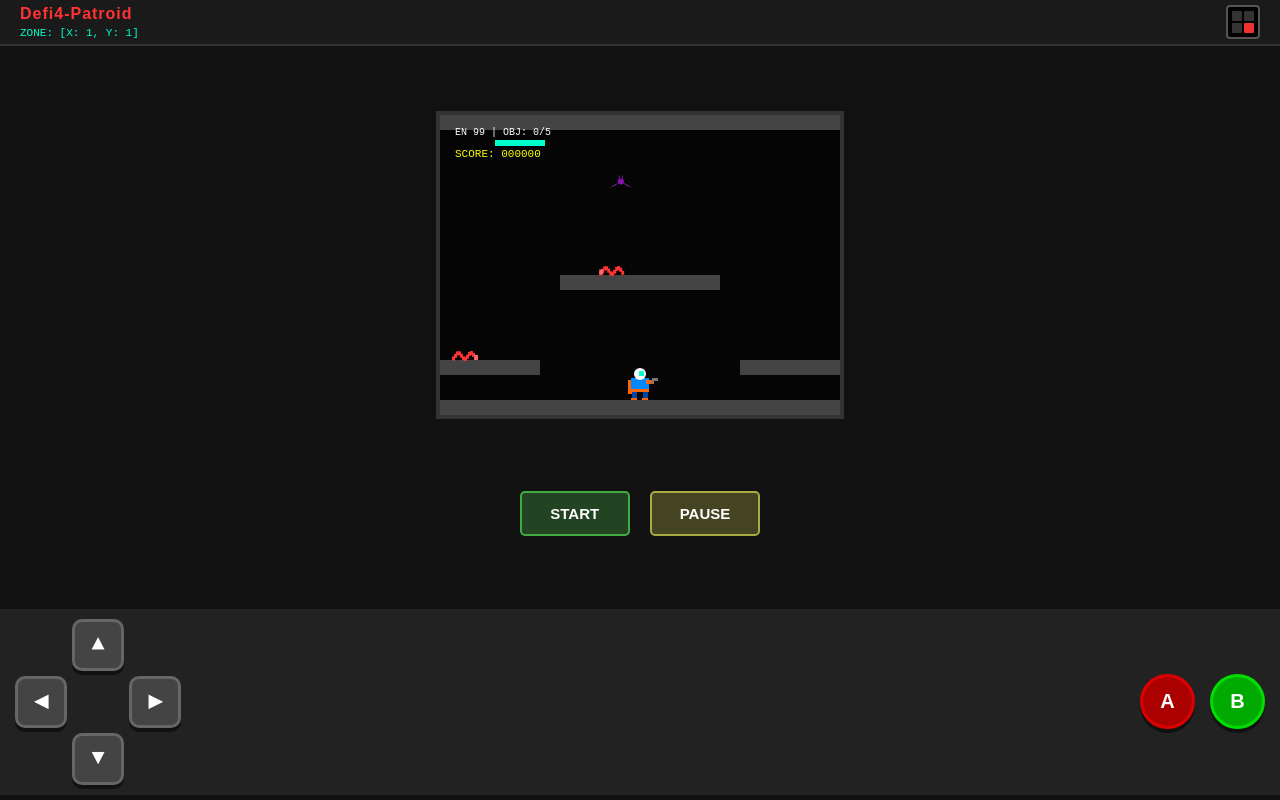
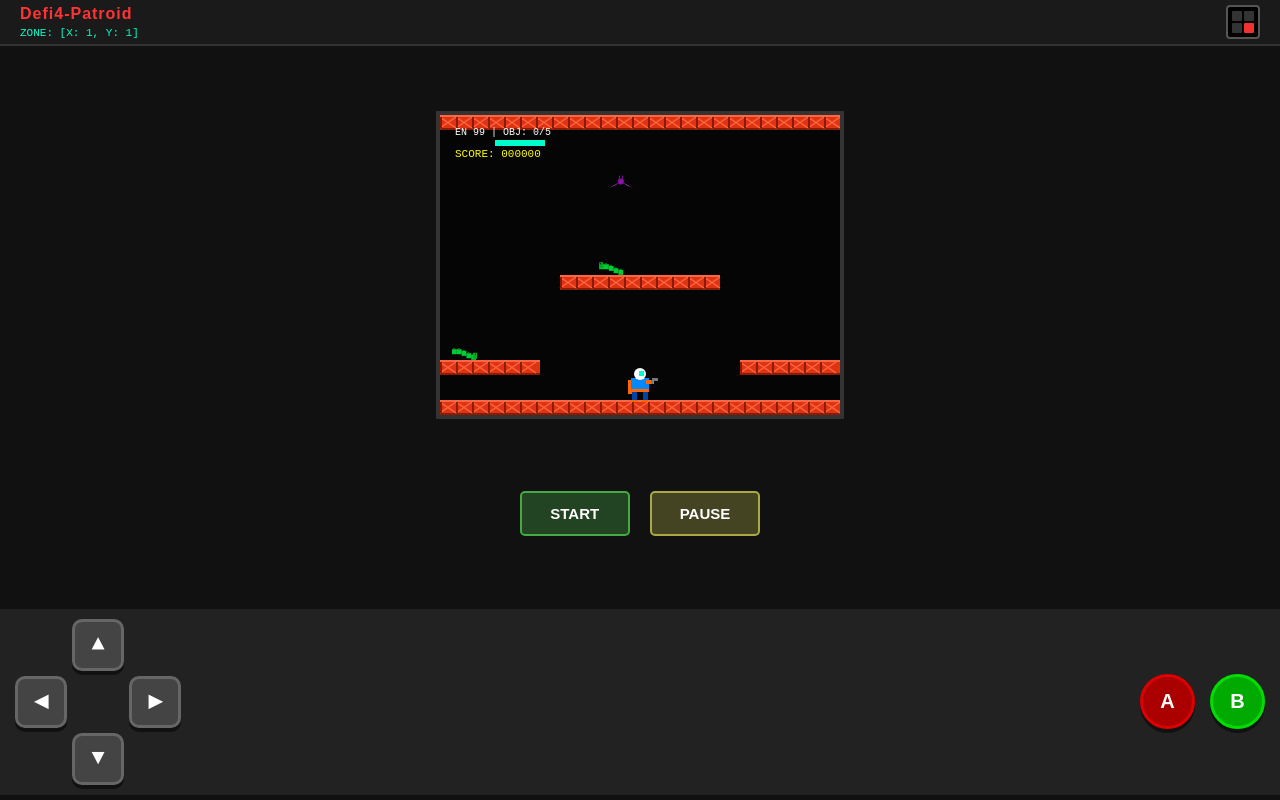
Before and after one commit to PatROM11/Defi5-Patroid2, a plain HTML site: page index.html in a window 1280 px wide. Both pictures are taken after a click on the button "START". Drawn offline with Linux system fonts and the light colour scheme.

Commit message:
Refactor audio management and enemy attributes

```diff
--- a/index.html
+++ b/index.html
@@ -147,7 +147,7 @@
 
     // --- SYSTÈME AUDIO EMBARQUÉ + GÉNÉRATEUR DE MUSIQUE RÉTRO ---
     let audioCtx = null;
-    let introInterval = null; // Gère la boucle de la musique d'intro
+    let introInterval = null;
 
     function initAudio() {
         if (!audioCtx) {
@@ -155,7 +155,6 @@
         }
     }
 
-    // Joue une note unique synthétisée à un moment précis
     function jouerNote(frequence, typeOnde, volume, depart, duree) {
         if (!audioCtx) return;
         let osc = audioCtx.createOscillator();
@@ -180,10 +179,9 @@
             if (introInterval) { clearInterval(introInterval); introInterval = null; }
             return;
         }
-        if (introInterval) return; // Déjà en cours de lecture
+        if (introInterval) return;
 
-        // Petite boucle mélodique rétro d'ambiance mystérieuse/exploration (style Metroid)
-        const notesIntro = [130.81, 146.83, 155.56, 196.00, 155.56, 196.00, 220.00, 196.00]; // Do, Ré, Mib, Sol...
+        const notesIntro = [130.81, 146.83, 155.56, 196.00, 155.56, 196.00, 220.00, 196.00];
         let indexNote = 0;
 
         introInterval = setInterval(() => {
@@ -198,24 +196,22 @@
 
     function jouerFanfareVictoire() {
         gererMusiqueIntro(false);
-        // Mélodie héroïque montante et joyeuse
         let rythme = 0.12;
-        jouerNote(261.63, 'square', 0.1, 0 * rythme, 0.1); // Do
-        jouerNote(329.63, 'square', 0.1, 1 * rythme, 0.1); // Mi
-        jouerNote(392.00, 'square', 0.1, 2 * rythme, 0.1); // Sol
-        jouerNote(523.25, 'square', 0.1, 3 * rythme, 0.15); // Do Octave
-        jouerNote(392.00, 'square', 0.1, 4.5 * rythme, 0.1); // Sol
-        jouerNote(523.25, 'square', 0.12, 5.5 * rythme, 0.4); // Do Octave soutenu !
+        jouerNote(261.63, 'square', 0.1, 0 * rythme, 0.1);
+        jouerNote(329.63, 'square', 0.1, 1 * rythme, 0.1);
+        jouerNote(392.00, 'square', 0.1, 2 * rythme, 0.1);
+        jouerNote(523.25, 'square', 0.1, 3 * rythme, 0.15);
+        jouerNote(392.00, 'square', 0.1, 4.5 * rythme, 0.1);
+        jouerNote(523.25, 'square', 0.12, 5.5 * rythme, 0.4);
     }
 
     function jouerFanfareDefaite() {
         gererMusiqueIntro(false);
-        // Notes lourdes, dramatiques et descendantes
         let rythme = 0.16;
-        jouerNote(220.00, 'sawtooth', 0.12, 0 * rythme, 0.15); // La
-        jouerNote(207.65, 'sawtooth', 0.12, 1 * rythme, 0.15); // Lab
-        jouerNote(196.00, 'sawtooth', 0.12, 2 * rythme, 0.15); // Sol
-        jouerNote(174.61, 'sawtooth', 0.15, 3 * rythme, 0.5);  // Fa bas et dramatique
+        jouerNote(220.00, 'sawtooth', 0.12, 0 * rythme, 0.15);
+        jouerNote(207.65, 'sawtooth', 0.12, 1 * rythme, 0.15);
+        jouerNote(196.00, 'sawtooth', 0.12, 2 * rythme, 0.15);
+        jouerNote(174.61, 'sawtooth', 0.15, 3 * rythme, 0.5);
     }
 
     function jouerSon(type) {
@@ -319,7 +315,7 @@
                     if (!(x === carteX && y === carteY)) {
                         ennemis.push({ type: 'volant', x: 200, y: 140, w: 24, h: 16, angle: 0, xOrigine: 200, yOrigine: 140 });
                         ennemis.push({ type: 'volant', x: 200, y: 80, w: 24, h: 16, angle: Math.PI, xOrigine: 200, yOrigine: 80 });
-                        ennemis.push({ type: 'rampant', x: 50, y: 170, w: 24, h: 10, vX: 1.0, limiteG: 45, limiteD: 115 });
+                        ennemis.push({ type: 'rampant', x: 50, y: 173, w: 24, h: 12, vX: 1.0, limiteG: 45, limiteD: 115 });
                     }
                 }
                 else {
@@ -330,8 +326,8 @@
                     platesformes.push({ x: 0, y: 0, w: 400, h: 15 });
                     platesformes.push({ x: 0, y: 285, w: 400, h: 15 });
 
-                    ennemis.push({ type: 'rampant', x: 140, y: 150, w: 24, h: 10, vX: 1.2, limiteG: 125, limiteD: 250 });
-                    ennemis.push({ type: 'rampant', x: 20, y: 235, w: 24, h: 10, vX: -1.0, limiteG: 5, limiteD: 75 });
+                    ennemis.push({ type: 'rampant', x: 140, y: 148, w: 24, h: 12, vX: 1.2, limiteG: 125, limiteD: 250 });
+                    ennemis.push({ type: 'rampant', x: 20, y: 233, w: 24, h: 12, vX: -1.0, limiteG: 5, limiteD: 75 });
                     ennemis.push({ type: 'volant', x: 200, y: 70, w: 24, h: 16, angle: x * 1.5, xOrigine: 200, yOrigine: 70 });
                 }
                 monde[x][y] = { plateformes: platesformes, ennemis: ennemis, objets: [] };
@@ -471,7 +467,6 @@
     btnPause.addEventListener('click', declencherPause);
 
     function detecterSelectionMenu(e) {
-        // Active et démarre la musique d'intro dès le premier clic de l'utilisateur sur le menu !
         gererMusiqueIntro(true);
 
         if (gameState !== 'TITLE') return;
@@ -549,7 +544,7 @@
     document.getElementById('btn-tir').addEventListener('mousedown', gererTir);
 
     function lancerLeJeu() {
-        gererMusiqueIntro(false); // Coupe l'intro quand la partie commence
+        gererMusiqueIntro(false);
 
         let t = 2;
         if (niveauChoisi === 2) t = 3;
@@ -576,7 +571,7 @@
         tailleMonde = 2;
         genererMonde(2);
         dessinerMinimap();
-        gererMusiqueIntro(true); // Relance automatiquement la musique d'intro
+        gererMusiqueIntro(true);
     }
 
     function gererCollisionsPlatesformes() {
@@ -609,7 +604,6 @@
 
     function update() {
         if (gameState === 'TITLE') {
-            // Relance en continu si l'utilisateur a déjà interagi avec l'écran
             if(audioCtx && audioCtx.state === 'running') gererMusiqueIntro(true);
             return;
         }
@@ -671,7 +665,7 @@
 
                         if (chiffresTrouves >= totalChiffres) {
                             gameState = 'VICTORY';
-                            jouerFanfareVictoire(); // Déclenche la fanfare de victoire !
+                            jouerFanfareVictoire();
                         }
                     } else {
                         player.energie -= 15;
@@ -680,7 +674,7 @@
                         if (player.energie <= 0) {
                             player.energie = 0;
                             gameState = 'GAMEOVER';
-                            jouerFanfareDefaite(); // Déclenche la fanfare de défaite !
+                            jouerFanfareDefaite();
                         }
                     }
                 }
@@ -735,7 +729,7 @@
                     if (player.energie <= 0) {
                         player.energie = 0;
                         gameState = 'GAMEOVER';
-                        jouerFanfareDefaite(); // Déclenche la fanfare de défaite !
+                        jouerFanfareDefaite();
                     }
                 }
             }
@@ -747,21 +741,37 @@
         let posY = e.y + oy;
 
         if (e.type === 'rampant') {
-            ctx.fillStyle = '#ff3333';
             let directionMonstre = e.vX > 0 ? 1 : -1;
+            ctx.fillStyle = '#00cc33'; // Beau vert serpent
 
-            ctx.beginPath();
-            for (let i = 0; i < e.w; i += 2) {
-                let modifY = Math.sin((tickAnimation * 0.2) + (i * 0.5)) * 3;
-                ctx.fillRect(posX + i, posY + modifY + 4, 3, 4);
+            // Dessin du corps ondulant en segments carrés pixelisés
+            let nbSegments = 5;
+            let tailleSegment = e.w / nbSegments;
+
+            for (let i = 0; i < nbSegments; i++) {
+                let segX = posX + (i * tailleSegment);
+                // Oscillation sinusoïdale décalée pour créer l'effet de reptation
+                let modifY = Math.sin((tickAnimation * 0.25) + (i * 0.8)) * 3;
+
+                // Dessin du segment de corps
+                ctx.fillRect(segX, posY + modifY + 4, tailleSegment, 5);
+
+                // Petites écailles plus sombres sur le dessus
+                ctx.fillStyle = '#008822';
+                ctx.fillRect(segX + 1, posY + modifY + 3, 2, 1);
+                ctx.fillStyle = '#00cc33';
             }
 
-            ctx.fillStyle = '#ff6666';
-            if (directionMonstre === 1) {
-                ctx.fillRect(posX + e.w - 2, posY + Math.sin((tickAnimation * 0.2) + (e.w * 0.5)) * 3 + 2, 4, 5);
-            } else {
-                ctx.fillRect(posX, posY + Math.sin((tickAnimation * 0.2)) * 3 + 2, 4, 5);
-            }
+            // Dessin de la tête (à l'avant selon la direction)
+            ctx.fillStyle = '#00aa22';
+            let teteX = directionMonstre === 1 ? posX + e.w - 3 : posX;
+            let modifYTete = Math.sin((tickAnimation * 0.25) + (directionMonstre === 1 ? nbSegments : 0) * 0.8) * 3;
+            ctx.fillRect(teteX, posY + modifYTete + 2, 4, 6);
+
+            // Petit œil noir pour lui donner de l'expression
+            ctx.fillStyle = '#000000';
+            let oeilX = directionMonstre === 1 ? teteX + 2 : teteX + 1;
+            ctx.fillRect(oeilX, posY + modifYTete + 3, 1, 1);
         }
         else if (e.type === 'volant') {
             let centreX = posX + (e.w / 2);
@@ -802,12 +812,31 @@
         }
 
         ctx.fillStyle = '#0044aa';
-        let decalageJambe = (Math.floor(tickAnimation / 5) % 2 === 0 && player.vitesseX !== 0) ? 2 : 0;
-        ctx.fillRect(px + 2, py + 24, 5, 8 + (decalageJambe === 0 ? 0 : -1));
-        ctx.fillRect(px + pw - 7, py + 24, 5, 8 + (decalageJambe === 0 ? -1 : 0));
+        let hauteurJambeG = 8;
+        let hauteurJambeD = 8;
+        let decalageXG = 0;
+        let decalageXD = 0;
+
+        if (player.vitesseX !== 0 && player.auSol) {
+            let cycle = tickAnimation * 0.4;
+            hauteurJambeG = 8 + Math.floor(Math.sin(cycle) * 3);
+            hauteurJambeD = 8 + Math.floor(Math.sin(cycle + Math.PI) * 3);
+            decalageXG = Math.floor(Math.cos(cycle) * 2);
+            decalageXD = Math.floor(Math.cos(cycle + Math.PI) * 2);
+        } else if (!player.auSol) {
+            hauteurJambeG = 5;
+            hauteurJambeD = 9;
+        }
+
+        ctx.fillStyle = '#0044aa';
+        ctx.fillRect(px + 2 + decalageXG, py + 24, 5, hauteurJambeG);
         ctx.fillStyle = '#ff6600';
-        ctx.fillRect(px + 1, py + 30, 6, 2);
-        ctx.fillRect(px + pw - 8, py + 30, 6, 2);
+        ctx.fillRect(px + 1 + decalageXG, py + 24 + hauteurJambeG, 6, 2);
+
+        ctx.fillStyle = '#0044aa';
+        ctx.fillRect(px + pw - 7 + decalageXD, py + 24, 5, hauteurJambeD);
+        ctx.fillStyle = '#ff6600';
+        ctx.fillRect(px + pw - 8 + decalageXD, py + 24 + hauteurJambeD, 6, 2);
 
         ctx.fillStyle = '#0088ff';
         ctx.fillRect(px + 1, py + 10, pw - 2, 14);
@@ -879,9 +908,39 @@
         if (!monde || !monde[salleX] || !monde[salleX][salleY]) return;
         let s = monde[salleX][salleY];
 
-        ctx.fillStyle = '#444';
         if (s.plateformes) {
-            for (let plat of s.plateformes) ctx.fillRect(plat.x + ox, plat.y + oy, plat.w, plat.h);
+            for (let plat of s.plateformes) {
+                let rx = plat.x + ox;
+                let ry = plat.y + oy;
+
+                ctx.fillStyle = '#de3412';
+                ctx.fillRect(rx, ry + 2, plat.w, plat.h - 4);
+
+                ctx.fillStyle = '#ff6644';
+                ctx.fillRect(rx, ry, plat.w, 2);
+
+                ctx.fillStyle = '#8a1c05';
+                ctx.fillRect(rx, ry + plat.h - 2, plat.w, 2);
+
+                ctx.strokeStyle = '#ff6644';
+                ctx.lineWidth = 1.5;
+
+                let pasChassis = 16;
+                for (let xM = rx; xM < rx + plat.w; xM += pasChassis) {
+                    let largeurSegment = Math.min(pasChassis, (rx + plat.w) - xM);
+                    if (largeurSegment > 4) {
+                        ctx.beginPath();
+                        ctx.moveTo(xM, ry + 2);
+                        ctx.lineTo(xM + largeurSegment, ry + plat.h - 2);
+                        ctx.moveTo(xM + largeurSegment, ry + 2);
+                        ctx.lineTo(xM, ry + plat.h - 2);
+                        ctx.stroke();
+
+                        ctx.fillStyle = '#8a1c05';
+                        ctx.fillRect(xM, ry + 2, 2, plat.h - 4);
+                    }
+                }
+            }
         }
 
         let objetsADessiner = s.objets || [];
```
